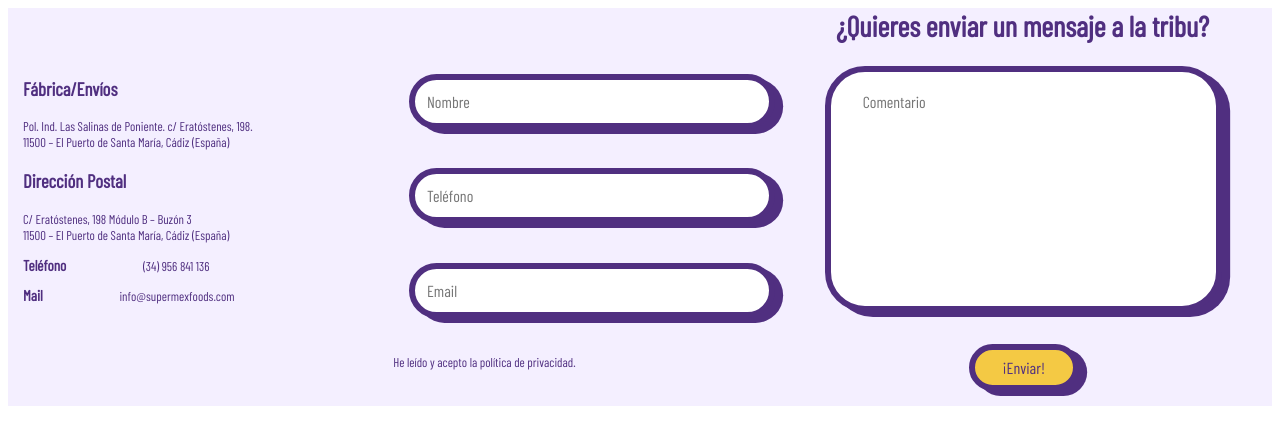
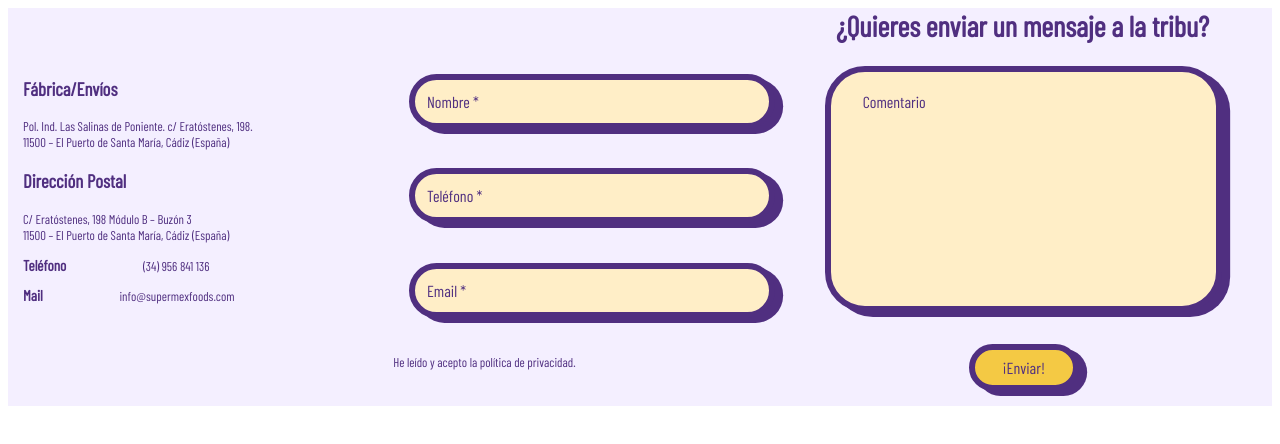
Before and after one commit to GabrielaRamos79/supermex, a React (Vite) app: page / in a window 1280 px wide. Shown: the top 444 px of the page. Built offline with nearby package versions, Linux system fonts and the light colour scheme.

Commit message:
working on CSS

```diff
--- a/src/components/contacto/contacto-form/Contacto-Form.css
+++ b/src/components/contacto/contacto-form/Contacto-Form.css
@@ -84,17 +84,25 @@ h2{
   padding-bottom: 2%;
   /* border: #3883f3 solid 2px; */
   display: flex;
+
 }
 
 .field input, textarea{
   z-index: 9;
   border:6px solid #502F80;
   box-shadow: 0.5em 0.3em 0px 0.01em #502F80;
+  background-color: #FFEEC7;
+
+}
+
+#emailjs_name{
+  color: #502F80;
 }
 
 .field input{
   box-shadow: 0.5em 0.3em 0px 0.01em #502F80;
   font-size: 1em;
+  font-family: 'Barlow Condensed', sans-serif;
 }
 
 .inputField {
@@ -104,15 +112,17 @@ h2{
   padding: 3%;
   width: 95%;
   margin: 4%;
+
+
 }
 
-.inputField2 {
+/* .inputField2 {
   margin: 1%;
   border: 3px solid #502F80;
   border-radius: 40px;
   padding: 0px;
   width: 100%;
-}
+} */
 
 /* .rectangulo {
   width: 82%;
@@ -173,7 +183,9 @@ h2{
   font-size: 1em;
   /* box-shadow: 9px 8px 0px 6px #502F80; */
   /* box-shadow: 1em 1em 0px 0.2em #502F80; */
+  color: #502F80;
 }
+
 
 .divTextArea {
   /* border: 2px red solid; */
@@ -181,6 +193,12 @@ h2{
   height: 95%;
   display: flex;
   padding-top: 2%;
+}
+
+.inputField::placeholder,
+.textAreaField::placeholder {
+  color: #502F80;
+  opacity: 1; /* Asegura que el color sea visible */
 }
 
 .divButton {
--- a/src/components/contacto/contacto-form/ContactoForm.jsx
+++ b/src/components/contacto/contacto-form/ContactoForm.jsx
@@ -80,7 +80,7 @@ function ContactoForm() {
                     className="inputField"
                     name="emailjs_name"
                     id="emailjs_name"
-                    placeholder="Nombre"
+                    placeholder="Nombre *"
                     required
                   />
                 </div>
@@ -91,7 +91,7 @@ function ContactoForm() {
                     className="inputField"
                     name="emailjs_tlf"
                     id="emailjs_tlf"
-                    placeholder="Teléfono"
+                    placeholder="Teléfono *"
                   />
                 </div>
                 <div className="field">
@@ -99,7 +99,7 @@ function ContactoForm() {
                   <input
                     type="text"
                     className="inputField"
-                    placeholder="Email"
+                    placeholder="Email *"
                     name="emailjs_email"
                     id="emailjs_email"
                     value={email}
```
